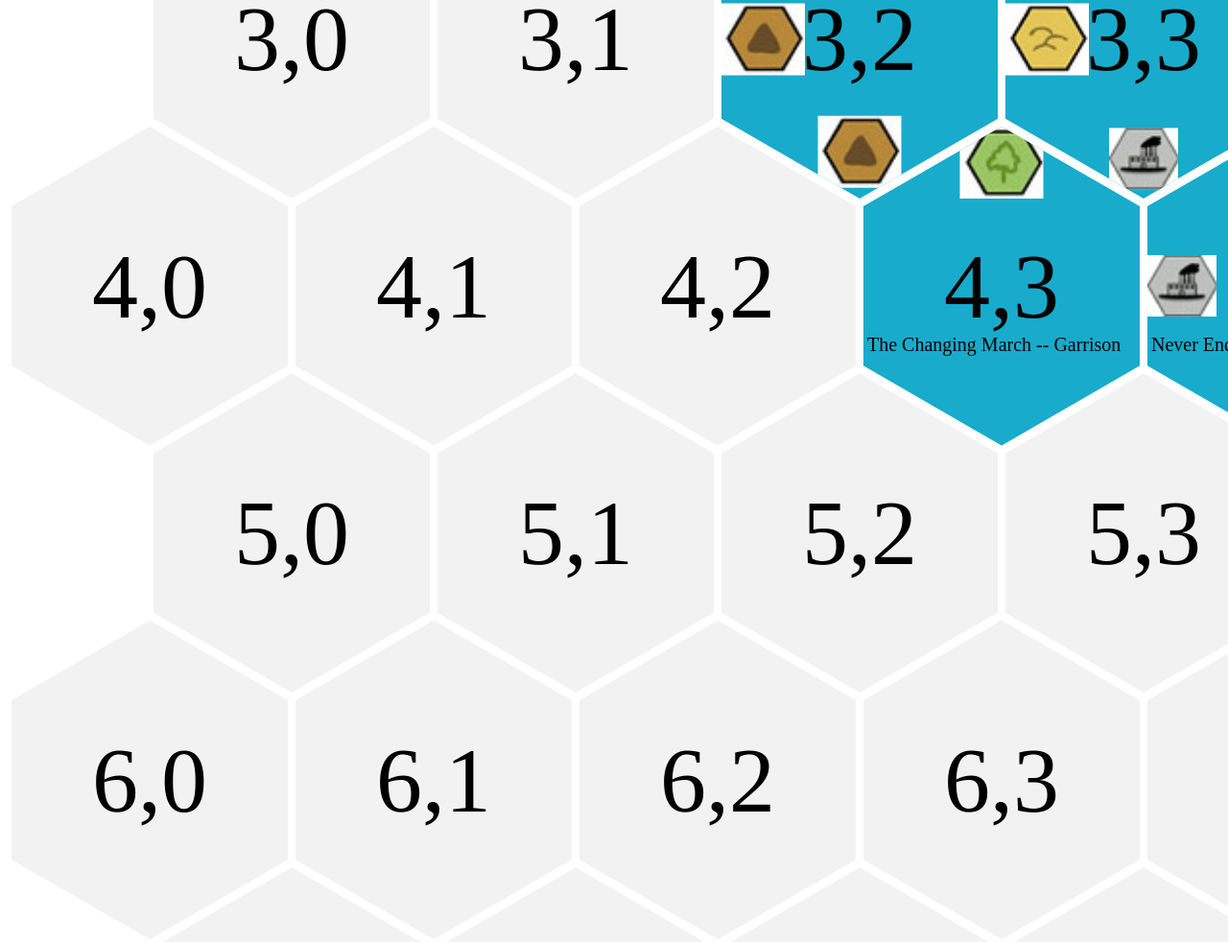
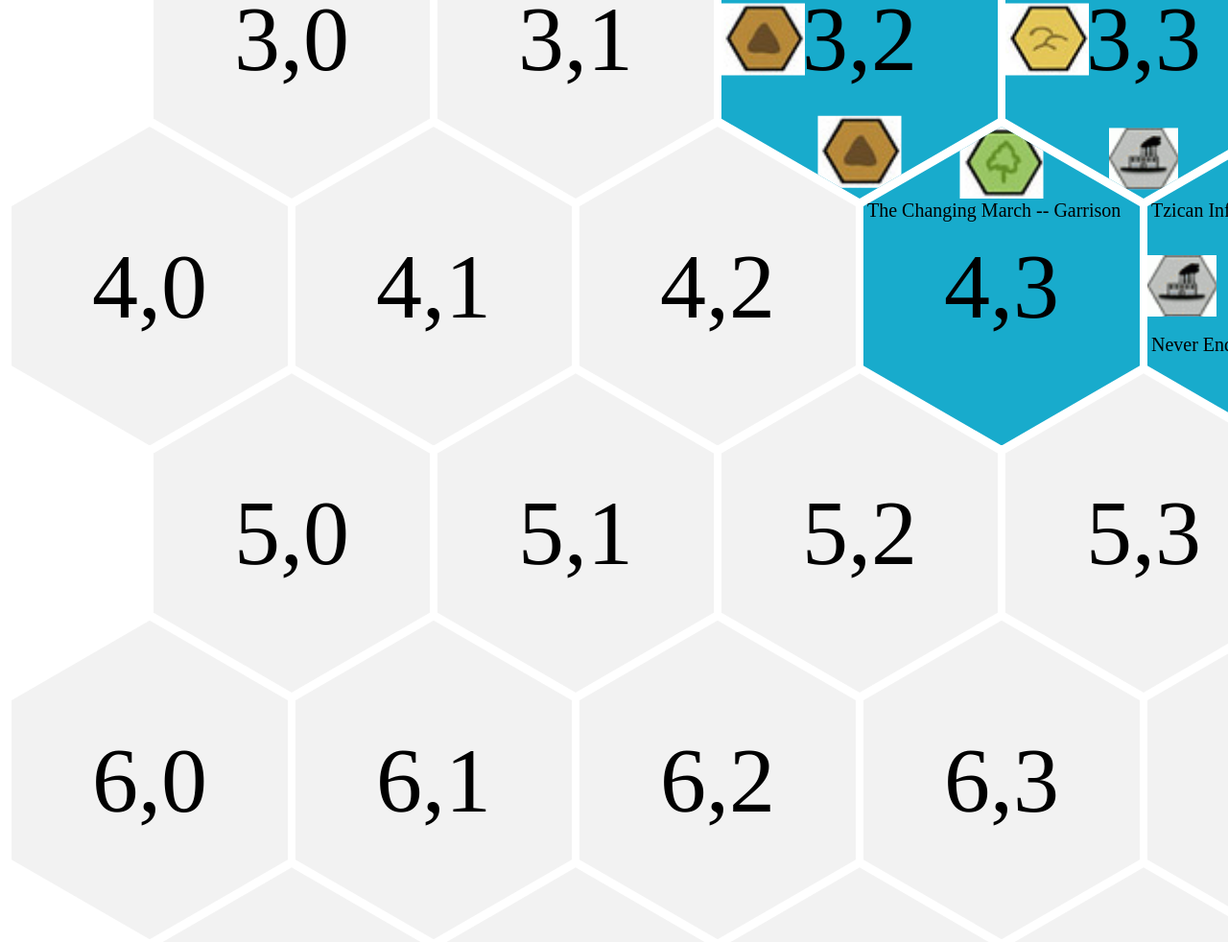
Before and after one commit to masternone/WH40K_Map_Campaign, a website built with webpack: page map/map.html in a window 1280 px wide. Shown: the part 910-1892 px from the top of the page at 96% size. Built offline with nearby package versions, Linux system fonts and the light colour scheme.

Commit message:
change how order of battles are show on the map

```diff
--- a/map/map.css
+++ b/map/map.css
@@ -37,15 +37,19 @@
     );
 }
 
-.row .hexagon.order-of-battle::after {
+.row .hexagon.order-of-battle .order-of-battle {
     content: attr(data-order-of-battle);
     position: absolute;
-    top: 65%;
+    top: 23%;
     left: 50%;
     transform: translateX(-50%);
     width: var(--s);
     margin-left: var(--m);
     font-size: 20px;
+}
+
+.row .hexagon.order-of-battle .order-of-battle + .order-of-battle {
+    top: 65%;
 }
 
 .row .hexagon.dewayne-bailiff,
--- a/map/map.ts
+++ b/map/map.ts
@@ -34,9 +34,6 @@ const applyClass = (list: Hex[], className: string): void => {
       `hexagon--${coordinates[0]}-${coordinates[1]}`
     );
     elements[0].classList.add(className);
-    if (coordinates.length === 3 && typeof coordinates[2] === 'string') {
-      elements[0].setAttribute('data-order-of-battle', coordinates[2]);
-    }
   });
 };
 const applyElement = (list: Hex[], className: string): void => {
@@ -46,6 +43,9 @@ const applyElement = (list: Hex[], className: string): void => {
     );
     const enhancement = document.createElement('div');
     enhancement.setAttribute('class', className);
+    if (coordinates.length === 3 && typeof coordinates[2] === 'string') {
+      enhancement.textContent = coordinates[2];
+    }
     elements[0].append(enhancement);
   });
 };
@@ -64,6 +64,7 @@ const applyOwnership = (): void => {
   names.forEach((name) => {
     applyClass(ownership[name], name);
     applyClass(orderOfBattles[name], 'order-of-battle');
+    applyElement(orderOfBattles[name], 'order-of-battle');
   });
 };
 const applyEnhancements = (): void => {
@@ -77,7 +78,7 @@ const applyEnhancements = (): void => {
 setTimeout(() => {
   build();
   applyTopography();
+  applyEnhancements();
   applyOwnership();
-  applyEnhancements();
   analyseMap();
 }, 1000);
```
